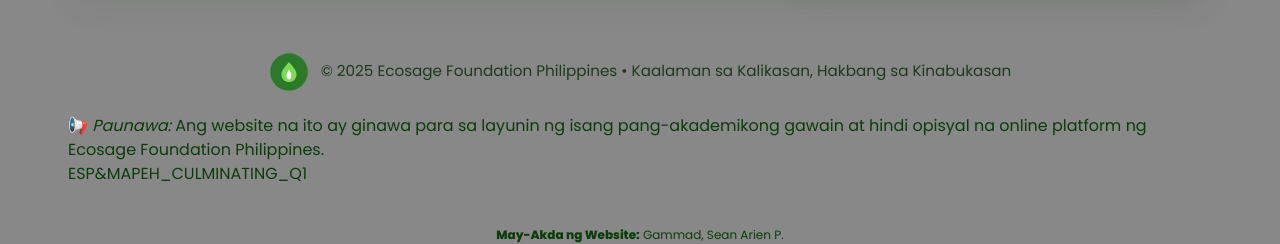
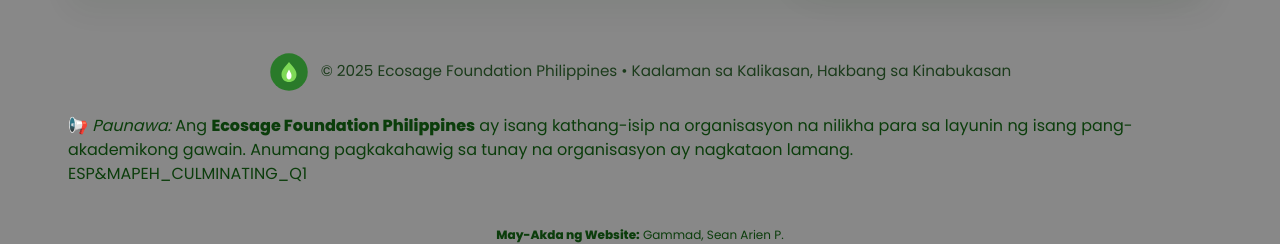
Before and after one commit to CleaningCampaigns/CleaningCampaigns.com.ph, a plain HTML site: page index.html in a window 1280 px wide. Shown: the part 2455-2699 px from the top of the page. Drawn offline with Linux system fonts and the light colour scheme.

Commit message:
index.html

```diff
--- a/index.html
+++ b/index.html
@@ -306,11 +306,13 @@
   </div>
 </footer>
 
-    <!-- NOTICE -->
+   <!-- NOTICE -->
 <div id="notice">
-  📢 <em>Paunawa:</em> Ang website na ito ay ginawa para sa layunin ng isang pang-akademikong gawain at hindi opisyal na online platform ng Ecosage Foundation Philippines.
+  📢 <em>Paunawa:</em> Ang <strong>Ecosage Foundation Philippines</strong> ay isang kathang-isip na organisasyon na nilikha para sa layunin ng isang pang-akademikong gawain.
+  Anumang pagkakahawig sa tunay na organisasyon ay nagkataon lamang.
   <div class="label">ESP&amp;MAPEH_CULMINATING_Q1</div>
 </div>
+
 
 
     <!-- Decorative ornaments -->
```
